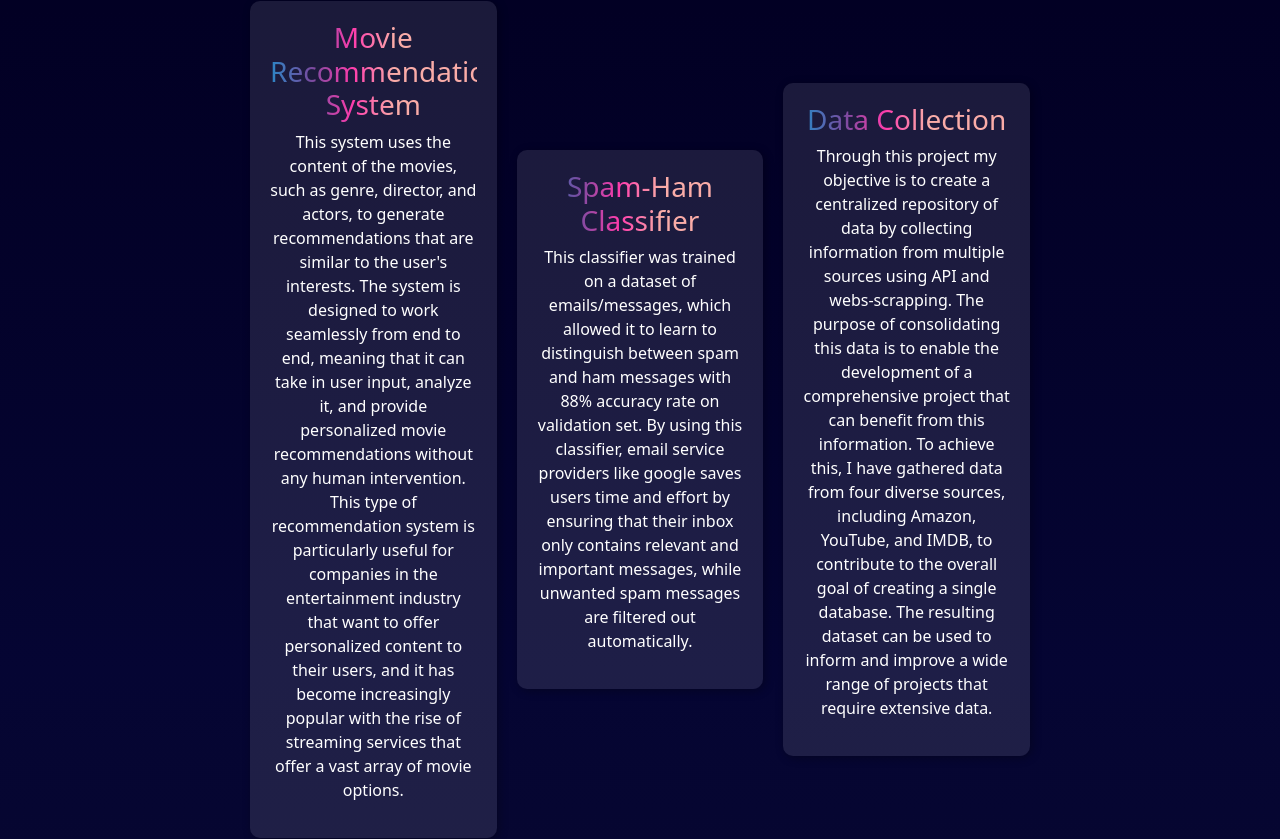
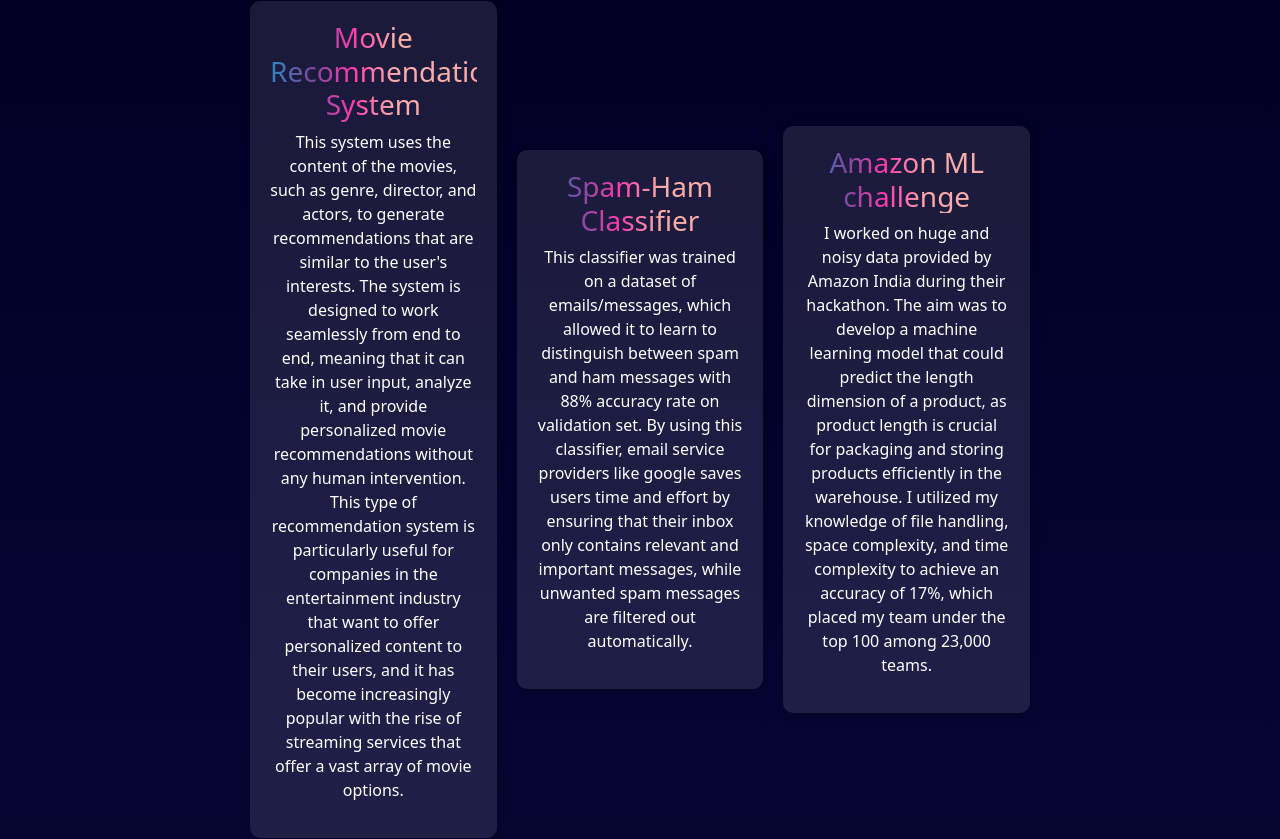
Before and after one commit to Manish-k723/MyPortfolioSite.com, a plain HTML site: page index.html in a window 1280 px wide. Shown: the part 3345-4184 px from the top of the page. Drawn offline with nearby package versions, Linux system fonts and the light colour scheme.

Commit message:
Update index.html

```diff
--- a/index.html
+++ b/index.html
@@ -177,6 +177,15 @@
                         filtered out automatically.</p>
                 </div>
                 <div class="project pro">
+                    <h3>Amazon ML challenge</h3>
+                    <p>I worked on huge and noisy data provided by Amazon India during their hackathon. The aim was to
+                        develop a machine learning model that could predict the length dimension of a product, as product
+                        length is crucial for packaging and storing products efficiently in the warehouse. I utilized my
+                        knowledge of file handling, space complexity, and time complexity to achieve an accuracy of 17%,
+                        which placed my team under the top 100 among 23,000 teams.
+                    </p>
+                </div>
+                <div class="project pro">
                     <h3>Data Collection</h3>
                     <p>Through this project my objective is to create a centralized repository of data by collecting
                         information from multiple sources using API and webs-scrapping. The purpose of consolidating
```
